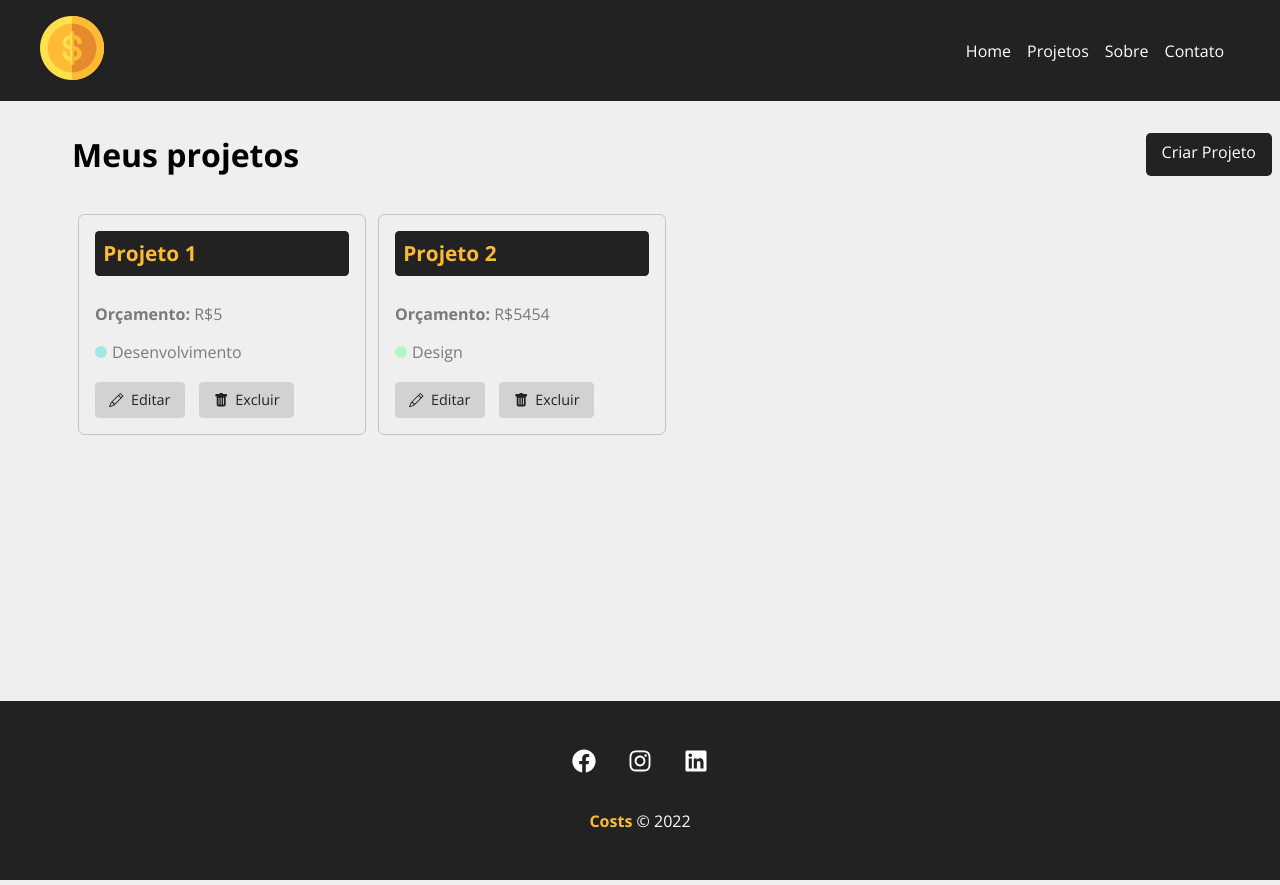
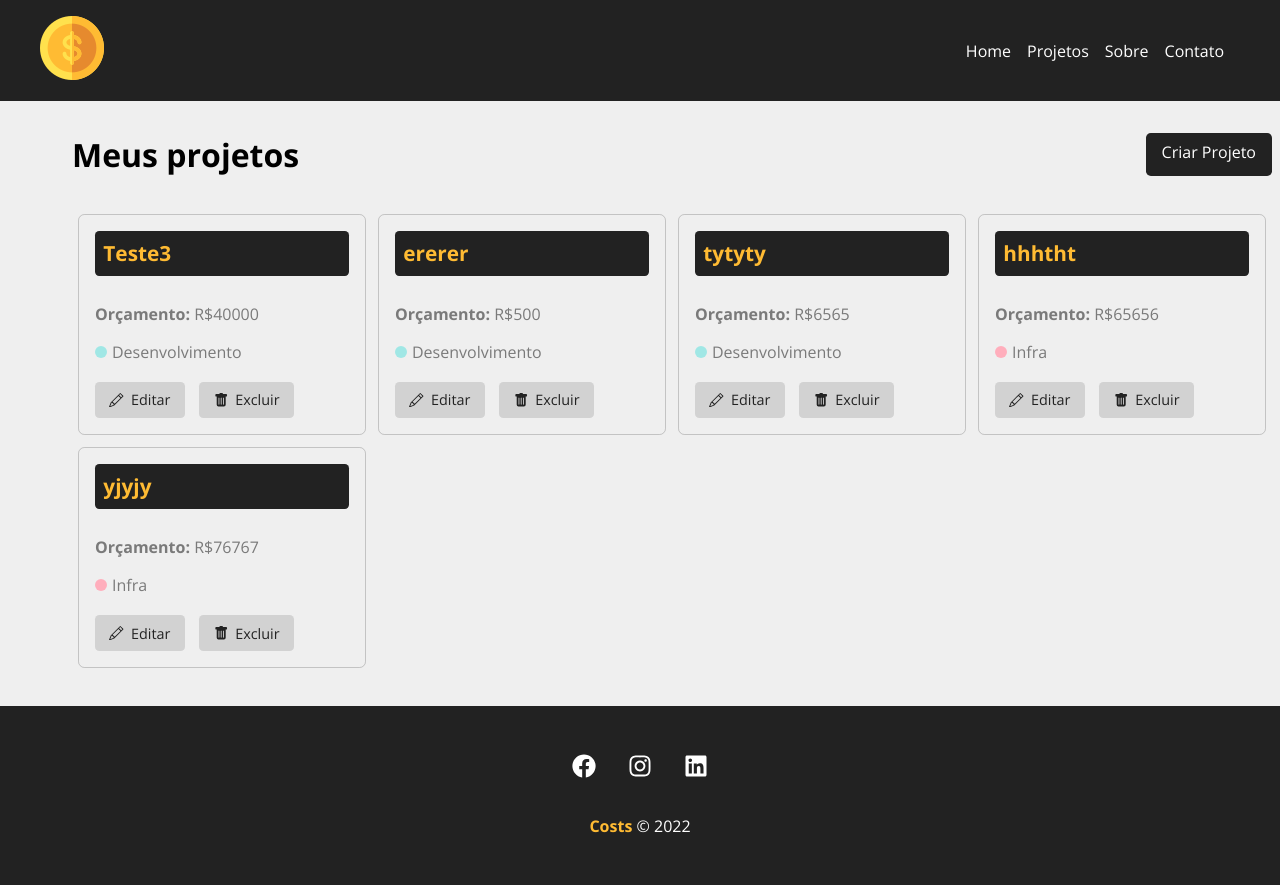
Before and after one commit to alcides07/costs, a React (Create React App) app: page /projetos in a window 1280 px wide. Shown: the top 885 px of the page. Built offline with nearby package versions, Linux system fonts and the light colour scheme; data requests are answered from the project's data file.

Commit message:
Edição de projeto concluida

```diff
--- a/db.json
+++ b/db.json
@@ -1,8 +1,8 @@
 {
   "projetos": [
     {
-      "nome": "Projeto 1",
-      "orcamento": "5",
+      "nome": "Teste3",
+      "orcamento": "40000",
       "categoria": {
         "id": "2",
         "nome": "Desenvolvimento"
@@ -12,15 +12,48 @@
       "id": 1
     },
     {
-      "nome": "Projeto 2",
-      "orcamento": "5454",
+      "nome": "ererer",
+      "orcamento": "500",
       "categoria": {
-        "id": "3",
-        "nome": "Design"
+        "id": "2",
+        "nome": "Desenvolvimento"
       },
       "custo": 0,
       "servicos": [],
       "id": 2
+    },
+    {
+      "nome": "tytyty",
+      "orcamento": "6565",
+      "categoria": {
+        "id": "2",
+        "nome": "Desenvolvimento"
+      },
+      "custo": 0,
+      "servicos": [],
+      "id": 3
+    },
+    {
+      "nome": "hhhtht",
+      "orcamento": "65656",
+      "categoria": {
+        "id": "1",
+        "nome": "Infra"
+      },
+      "custo": 0,
+      "servicos": [],
+      "id": 4
+    },
+    {
+      "nome": "yjyjy",
+      "orcamento": "76767",
+      "categoria": {
+        "id": "1",
+        "nome": "Infra"
+      },
+      "custo": 0,
+      "servicos": [],
+      "id": 5
     }
   ],
   "categorias": [
--- a/src/components/layout/Mensagem/Index.js
+++ b/src/components/layout/Mensagem/Index.js
@@ -12,9 +12,10 @@ function Mensagem({tipo, msg}){
         }
 
         setVisibilidade(true)
+
         const tempo = setTimeout(() => {
             setVisibilidade(false)
-        }, 3000)
+        }, 4000)
 
         return () => clearTimeout(tempo)
 
@@ -22,6 +23,7 @@ function Mensagem({tipo, msg}){
 
     return (
         <>
+            {console.log(visibilidade)}
             {visibilidade && (
                 <div className = {`${styles.mensagem} ${styles[tipo]}`}>
                     {msg}
--- a/src/components/pages/Projeto_Detalhes/Index.js
+++ b/src/components/pages/Projeto_Detalhes/Index.js
@@ -5,11 +5,15 @@ import styles from "./Styles.module.css"
 
 import Loading from "../../layout/Loading/Index"
 import Container from "../../layout/Container/Index"
+import Form_Projeto from "../../projeto/Form_Projeto/Index"
+import Mensagem from "../../layout/Mensagem/Index"
 
 function Projeto_detalhes(){
     const { id } = useParams()
     const [projeto, set_projeto] = useState([])
     const [form_projeto, set_form_projeto] = useState(false)
+    const [mensagem, set_mensagem] = useState("")
+    const [tipo, set_tipo] = useState("")
 
     useEffect(() =>
         {
@@ -28,6 +32,31 @@ function Projeto_detalhes(){
         }, [id]
     )
 
+    function edicao_form(projeto){
+        // Validação do orçamento
+        if (projeto.custo > projeto.orcamento){
+            set_mensagem("O custo do projeto não pode exceder o orçamento disponível!")
+            set_tipo("erro")
+            return (false)
+        }
+
+        fetch(`http://localhost:5000/projetos/${projeto.id}`, {
+            method : "PATCH",
+            headers : {
+                "Content-Type" : "application/json",
+            },
+            body : JSON.stringify(projeto),
+        })
+        .then((resposta) => resposta.json())
+        .then((dados) => {
+            set_projeto(dados)
+            set_form_projeto(false)
+            set_mensagem("Projeto atualizado com sucesso!")
+            set_tipo("sucesso")
+        })
+        .catch((erro) => console.log(erro))
+    }
+
     function visualizacao_form_projeto(){
         set_form_projeto(!form_projeto)
     }
@@ -38,6 +67,12 @@ function Projeto_detalhes(){
                 (
                     <div className = {styles.projeto_detalhe}>
                         <Container customClass = "column">
+
+                            {mensagem && (
+                                    <Mensagem tipo = {tipo} msg = {mensagem} />
+                                )
+
+                            }
 
                             <div className = {styles.detalhes_container}>
                                 <h1> {projeto.nome} </h1>
@@ -70,7 +105,11 @@ function Projeto_detalhes(){
                                 :
                                     (
                                         <div className = {styles.informacoes_projeto}>
-                                            <p> Edição do Projeto (Form) </p>
+                                            <Form_Projeto
+                                            handle_submit = {edicao_form}
+                                            btnText = "Salvar Edição"
+                                            dados_projeto = {projeto}
+                                            />
                                         </div>
                                     )
                                 }
```
